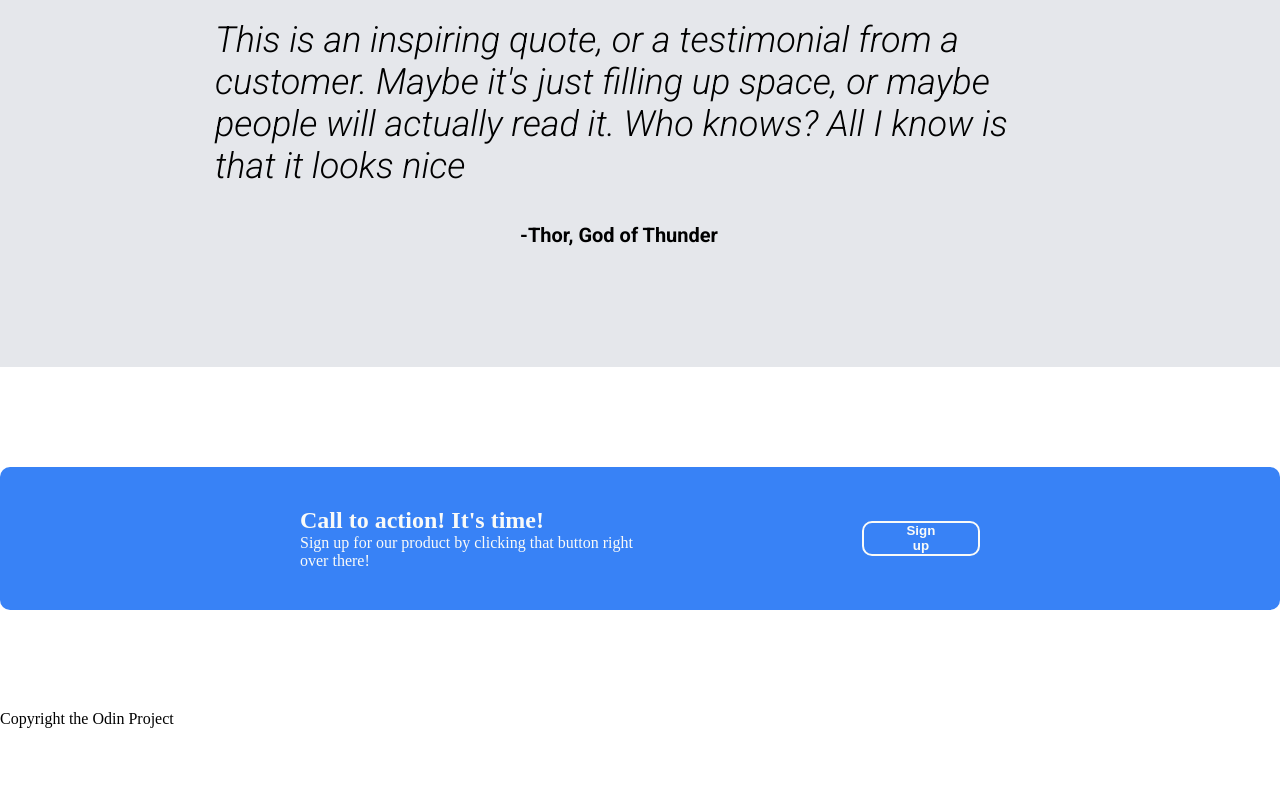
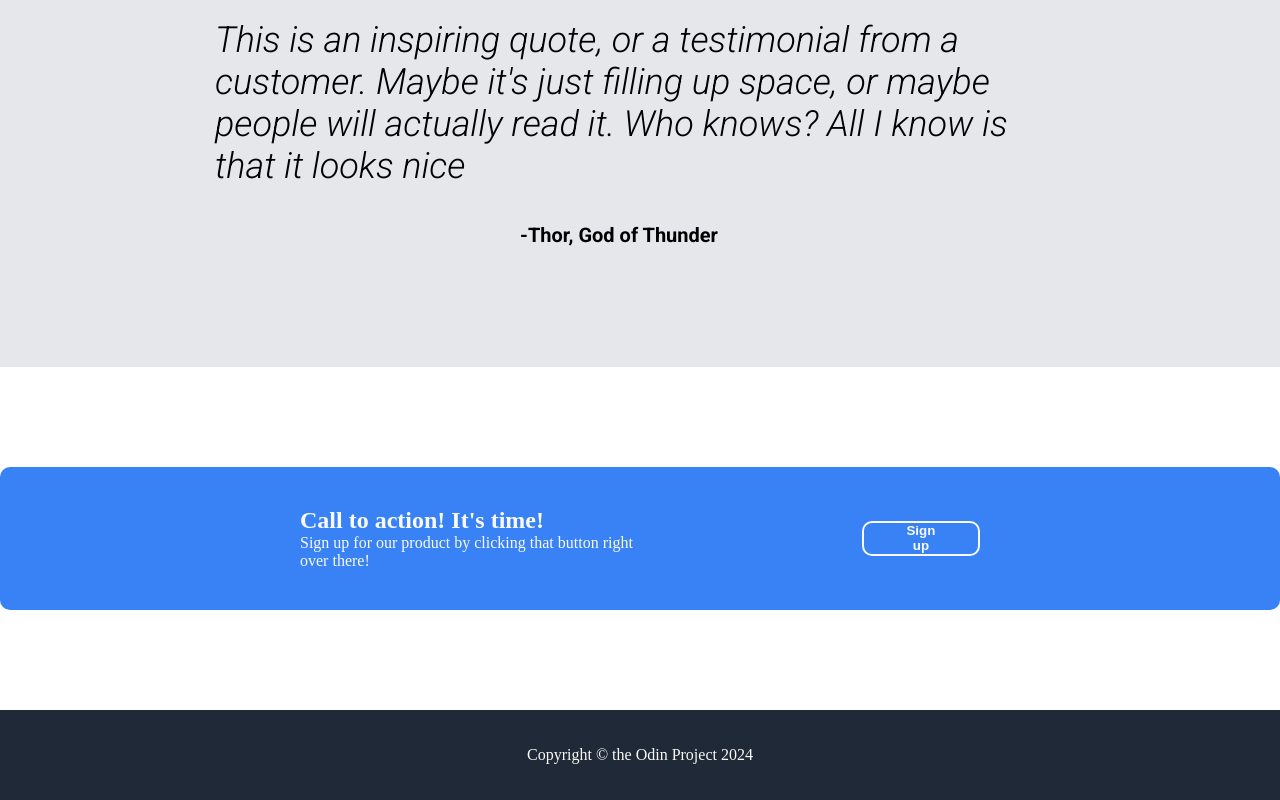
Before and after one commit to MattE-BB/landingpagefound, a website: page src/index.html in a window 1280 px wide. Shown: the part 1172-1972 px from the top of the page. Before the commit the page ends 1916 px from the top, so only its background shows below. Drawn offline with nearby package versions, Linux system fonts and the light colour scheme; files that its build step writes are made by us from their sources.

Commit message:
Completed footer

```diff
--- a/src/index.html
+++ b/src/index.html
@@ -93,7 +93,7 @@
     <!--End of Call to Action Section-->
 
     <div class="footer">
-        <p>Copyright the Odin Project</p>
+        <p>Copyright &copy the Odin Project 2024</p>
     </div>
 </div>
 </body>
--- a/src/sass/style.scss
+++ b/src/sass/style.scss
@@ -214,6 +214,13 @@ body {
 }
 
 
+.footer {
+    text-align: center;
+    background-color: #1f2937;
+    color:#f9faf8;
+    padding: 20px;
+}
+
 /* Typography */
 
 a {
```
